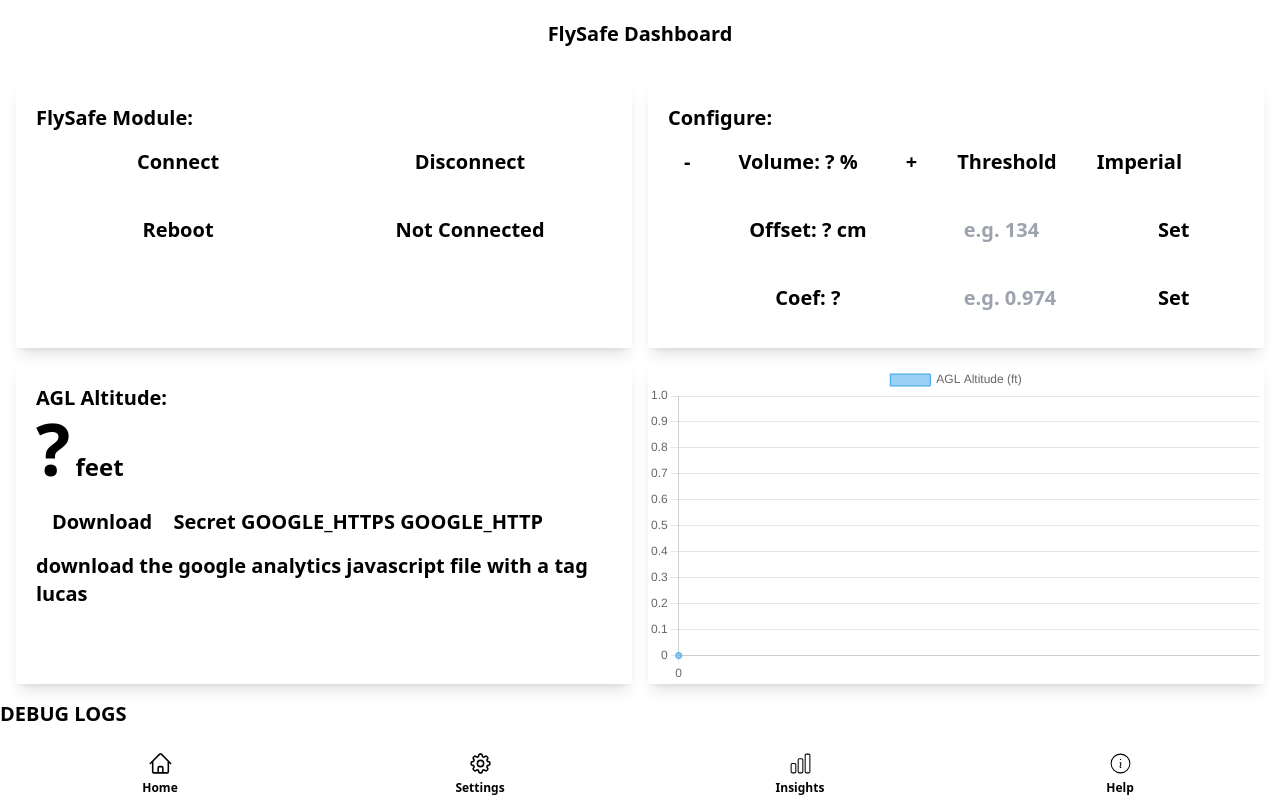
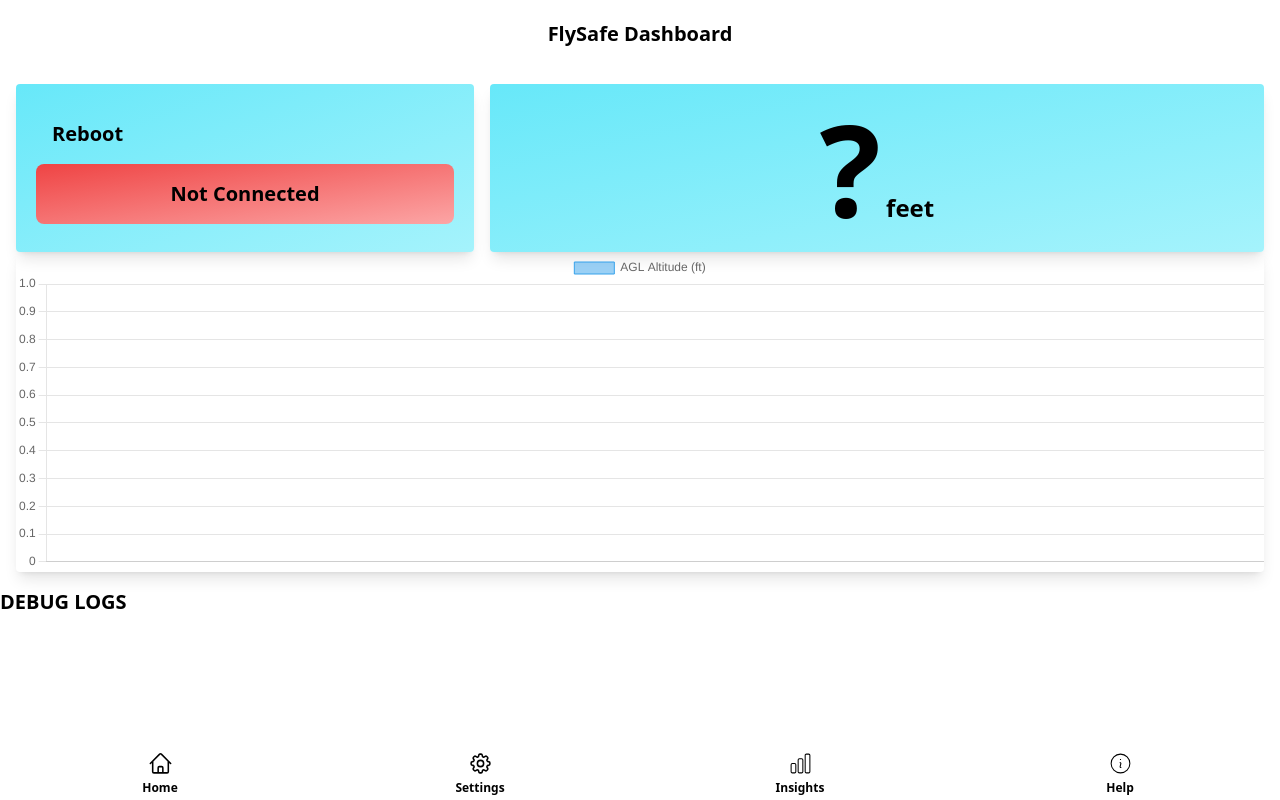
Before and after one commit to 3LucasZ/FlySafe_Dashboard_2, a website: page index.html in a window 1280 px wide. Drawn offline with Linux system fonts and the light colour scheme.

Commit message:
working version

```diff
--- a/index.html
+++ b/index.html
@@ -21,153 +21,32 @@
   <body class="font-bold text-xl">
     <div class="text-center p-5">FlySafe Dashboard</div>
 
-    <div class="grid grid-cols-1 md:grid-cols-2 gap-4 p-4">
-      <!--Top Left-->
-      <div class="rounded shadow-lg bg-blue p-5">
-        <div class="object-top-left font-sans">FlySafe Module:</div>
-        <div class="grid grid-cols-2 gap-2">
-          <button
-            onclick="connectBLE()"
-            class="bg-green p-4 rounded-lg hover:scale-105 transition-all"
-          >
-            Connect
-          </button>
-          <button
-            onclick="disconnectBLE()"
-            class="bg-red p-4 rounded-lg hover:scale-105 transition-all"
-          >
-            Disconnect
-          </button>
+    <div class="gap-4 p-4">
+      <div class="grid grid-cols-8 gap-4">
+        <div
+          class="bg-gradient-to-br from-cyan-300 to-cyan-200 rounded shadow-lg p-5 col-span-3"
+        >
           <button
             onclick="reboot()"
             class="bg-yellow p-4 rounded-lg hover:scale-105 transition-all"
           >
             Reboot
           </button>
-          <!-- Frequently changed by js, be careful-->
-          <div id="statusDiv" class="bg-red p-4 rounded-lg text-center">
+          <div
+            id="statusDiv"
+            class="bg-gradient-to-br from-red-500 to-red-300 p-4 rounded-lg text-center"
+          >
             Not Connected
           </div>
         </div>
-      </div>
-      <!--Top Right-->
-      <div class="rounded shadow-lg bg-blue p-5">
-        <div class="object-top-left font-sans">Configure:</div>
-        <div class="flex flex-row gap-2">
-          <button
-            onclick="volDown()"
-            class="bg-red p-4 rounded-lg hover:scale-105 transition-all"
-          >
-            -
-          </button>
-          <button
-            class="bg-yellow p-4 rounded-lg text-center mx-2"
-            onclick="testAudio()"
-          >
-            Volume:
-            <span id="volDiv">?</span> %
-          </button>
-          <button
-            onclick="volUp()"
-            class="bg-green p-4 rounded-lg hover:scale-105 transition-all"
-          >
-            +
-          </button>
-          <button
-            onclick="changeSpeakMode()"
-            class="bg-yellow p-4 rounded-lg hover:scale-105 transition-all"
-          >
-            <span id="speakModeDiv">Threshold</span>
-          </button>
-          <button
-            onclick="toggleImperial()"
-            class="bg-yellow p-4 rounded-lg hover:scale-105 transition-all"
-          >
-            <span id="imperialDiv">Imperial</span>
-          </button>
-
-          <!-- <button
-            onclick="testAudio()"
-            class="bg-yellow p-4 rounded-lg hover:scale-105 transition-all"
-          >
-            Test
-          </button>
-          <button
-            onclick="test2Audio()"
-            class="bg-yellow p-4 rounded-lg hover:scale-105 transition-all"
-          >
-            Test2
-          </button> -->
-        </div>
-        <div class="flex flex-row gap-2 mt-2">
-          <div class="basis-1/2 bg-yellow p-4 rounded-lg text-center">
-            Offset:
-            <span id="offsetDiv">?</span> cm
-          </div>
-          <input
-            type="number"
-            id="offsetInputDiv"
-            class="basis-1/4 rounded-lg p-2 w-full"
-            placeholder="e.g. 134"
-            required
-          />
-          <input
-            type="button"
-            value="Set"
-            onclick="setOffset()"
-            class="basis-1/4 bg-yellow p-4 rounded-lg hover:scale-105 transition-all"
-          />
-        </div>
-        <div class="flex flex-row gap-2 mt-2">
-          <div class="basis-1/2 bg-yellow p-4 rounded-lg text-center">
-            Coef:
-            <span id="coefDiv">?</span>
-          </div>
-          <input
-            type="number"
-            id="coefInputDiv"
-            class="basis-1/4 rounded-lg p-2 w-full"
-            placeholder="e.g. 0.974"
-            required
-          />
-          <input
-            type="button"
-            value="Set"
-            onclick="setCoef()"
-            class="basis-1/4 bg-yellow p-4 rounded-lg hover:scale-105 transition-all"
-          />
+        <div
+          class="bg-gradient-to-br from-cyan-300 to-cyan-200 rounded shadow-lg p-5 col-span-5 text-center"
+        >
+          <span class="text-9xl" id="distDiv">?</span>
+          <span class="text-2xl" id="distTypeDiv">feet</span>
         </div>
       </div>
-      <!--Bottom Left-->
-      <div class="rounded shadow-lg bg-blue p-5">
-        <div>AGL Altitude:</div>
-        <div>
-          <span class="text-7xl" id="distDiv">?</span>
-          <span class="text-2xl" id="distTypeDiv">feet</span>
-        </div>
-        <button
-          id="downloadBtn"
-          onclick="downloadFlightData()"
-          class="bg-yellow p-4 mt-2 rounded-lg hover:scale-105 transition-all"
-        >
-          <!-- onclick is defined in js -->
-          Download
-        </button>
-        <a
-          id="secretDiv"
-          href="https://www.google-analytics.com/analytics.js"
-          download="file"
-        >
-          Secret
-        </a>
-        <a href="https://google.com">GOOGLE_HTTPS</a>
-        <a href="http://usaco.org">GOOGLE_HTTP</a>
-        <a href="https://www.google-analytics.com/analytics.js" download="file"
-          >download the google analytics javascript file with a tag
-        </a>
-        <button onclick="abc()">lucas</button>
-      </div>
-      <!--Bottom Right-->
+
       <div class="rounded shadow-lg" style="height: 40vh">
         <canvas id="canvasDiv"></canvas>
       </div>
--- a/js/index.js
+++ b/js/index.js
@@ -1,3 +1,4 @@
+//load PWA service worker
 if ("serviceWorker" in navigator) {
   window.addEventListener("load", function () {
     navigator.serviceWorker
@@ -8,37 +9,18 @@ if ("serviceWorker" in navigator) {
       .catch((err) => console.log("service worker not registered", err));
   });
 }
+//seed localStorage defaults
+if (ls_get("volume") === null) ls_set("volume", "5");
+if (ls_get("speakMode") === null) ls_set("speakMode", "0");
+if (ls_get("offset") === null) ls_set("offset", "0");
+if (ls_get("coef") === null) ls_set("coef", "1");
+if (ls_get("imperial") === null) ls_set("imperial", "true");
 
-// //running variables
-var dists = [0];
-var distsImperial = [0];
-var cnts = [0];
-// var curVol = localStorage.getItem("volume");
-// if (curVol === null) curVol = 100;
-// else curVol = parseInt(curVol);
-// console.log("curVol", curVol);
-// var curOffset = localStorage.getItem("offset");
-// if (curOffset === null) curOffset = 0;
-// else curOffset = parseInt(curOffset);
-// console.log("curOffset", curOffset);
-// var curCoef = localStorage.getItem("coef");
-// if (curCoef === null) curCoef = 1;
-// else curCoef = parseInt(curCoef);
-// console.log("curCoef", curCoef);
-// var curSpeakMode = localStorage.getItem("speakMode");
-// if (curSpeakMode === null) curSpeakMode = 0;
-// else curSpeakMode = parseInt(curSpeakMode);
-var curImperial = localStorage.getItem("imperial");
-if (curImperial === null) curImperial = true;
-else curImperial = curImperial === "true";
-console.log("curImperial", curImperial);
-// var curReboot = 1;
-// console.log("curReboot", curReboot);
-// var lastValue = 1000;
-// // var noSpeak = false;
-// // var thresh = 3000;
+//running variables
+var distsM = [];
+var times = [];
 
-// //init display
+//init display
 // volDiv.innerHTML = curVol;
 // offsetDiv.innerHTML = curOffset;
 // if (curSpeakMode == 0) speakModeDiv.innerHTML = "Threshold";
@@ -46,14 +28,29 @@ console.log("curImperial", curImperial);
 // else speakModeDiv.innerHTML = "Periodic";
 // imperialDiv.innerHTML = curImperial ? "Imperial" : "Metric";
 // distTypeDiv.innerHTML = curImperial ? "feet" : "meters";
-var chart = new Chart(canvasDiv, {
+
+// function updateGraphDisplay(newDist) {
+//   dists.push(newDist);
+//   distsImperial.push(newDist * 3.28084);
+//   cnts.push(cnts[cnts.length - 1] + 1);
+//   if (cnts.length > 10) {
+//     dists.shift();
+//     distsImperial.shift();
+//     cnts.shift();
+//   }
+//   reGraph();
+// }
+var chart = new Chart(canvasDiv);
+function createGraph() {
+  chart.destroy();
+  chart = new Chart(canvasDiv, {
     type: "line",
     data: {
-    labels: cnts,
+      labels: times,
       datasets: [
         {
-        label: "AGL Altitude (" + (curImperial ? "ft" : "m") + ")",
-        data: curImperial ? distsImperial : dists,
+          label: "AGL Altitude (" + (ls_get("imperial") ? "ft" : "m") + ")",
+          data: ls_get("imperial") ? distsM : distsM.map(mToFt),
           borderWidth: 1,
         },
       ],
@@ -71,46 +68,8 @@ var chart = new Chart(canvasDiv, {
       },
     },
   });
-
-// function updateGraphDisplay(newDist) {
-//   dists.push(newDist);
-//   distsImperial.push(newDist * 3.28084);
-//   cnts.push(cnts[cnts.length - 1] + 1);
-//   if (cnts.length > 10) {
-//     dists.shift();
-//     distsImperial.shift();
-//     cnts.shift();
-//   }
-//   reGraph();
-// }
-// function reGraph() {
-//   chart.destroy();
-//   chart = new Chart(canvasDiv, {
-//     type: "line",
-//     data: {
-//       labels: cnts,
-//       datasets: [
-//         {
-//           label: "AGL Altitude (" + (curImperial ? "ft" : "m") + ")",
-//           data: curImperial ? distsImperial : dists,
-//           borderWidth: 1,
-//         },
-//       ],
-//     },
-//     options: {
-//       responsive: true,
-//       maintainAspectRatio: false,
-//       animation: {
-//         duration: 0,
-//       },
-//       scales: {
-//         y: {
-//           beginAtZero: true,
-//         },
-//       },
-//     },
-//   });
-// }
+}
+createGraph();
 
 // //set up BLE
 // const SERVICE_UUID = "4fafc201-1fb5-459e-8fcc-c5c9c331914b";
--- a/js/utils.js
+++ b/js/utils.js
@@ -39,8 +39,14 @@ function download(fileContent, fileName) {
   //a.click();
   //window.URL.revokeObjectURL(url);
 }
-
 function downloadFlightData() {
   var content = "hello world";
   download(content, "flight_data.txt");
 }
+
+function ls_get(key) {
+  return localStorage.getItem(key);
+}
+function ls_set(key, value) {
+  localStorage.setItem(key, value);
+}
```
Also changed, not shown: dist/output.css, js/configure_page.js (added). Lines whose indentation alone changed are shown as unchanged.
